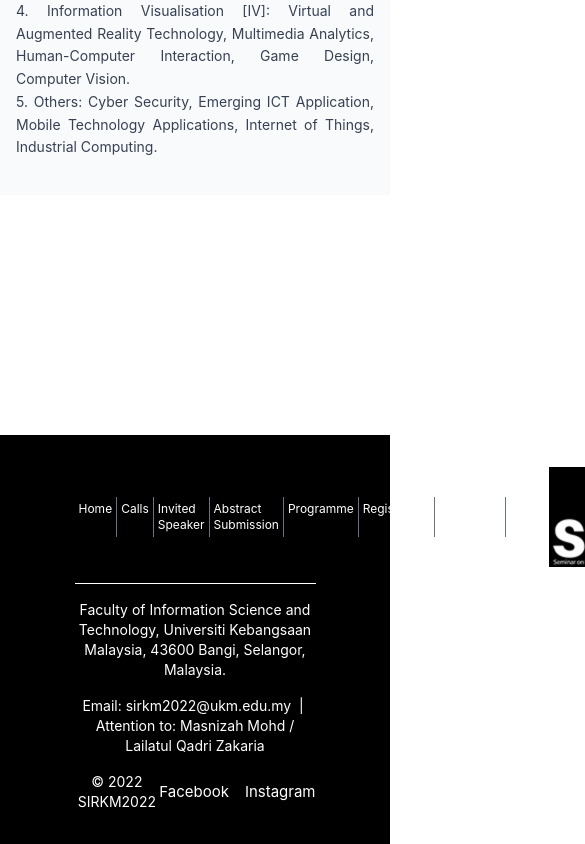
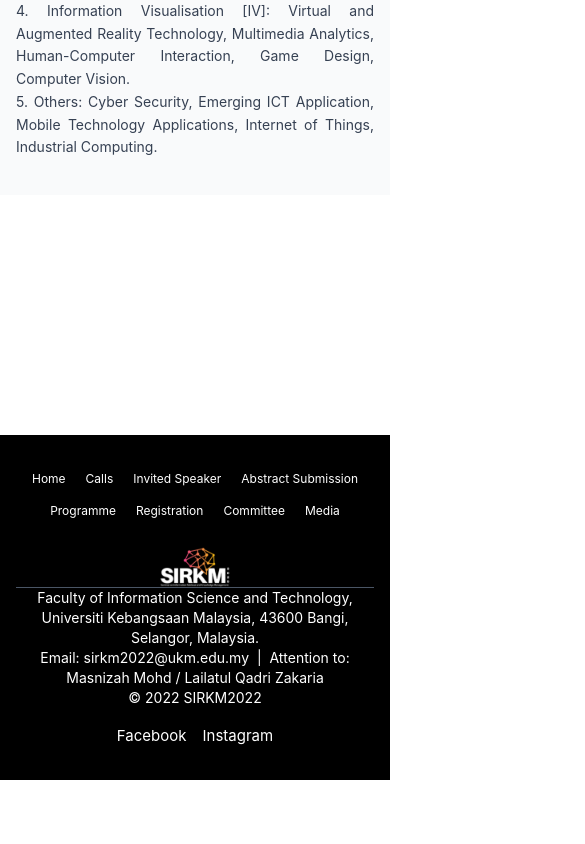
Before and after one commit to zafarshahrin/SIRKM2025, a Vue app: page /home in a window 390 px wide. Shown: the part 2766-3610 px from the top of the page, 585 px wide, since content can reach past the window. After the commit the page ends 3546 px from the top, so only its background shows below. Built offline with nearby package versions, Linux system fonts and the light colour scheme.

Commit message:
update full responsive

```diff
--- a/src/components/uicomponents/footer.vue
+++ b/src/components/uicomponents/footer.vue
@@ -1,10 +1,11 @@
 <template>
-  <footer class="bg-black text-white py-8 mt-10 flex justify-center">
-    <div class="w-[70%] mx-auto px-4 sm:px-6 lg:px-8 grid grid-cols-1 gap-4">
-      <div class="flex justify-between items-center">
+  <footer class="bg-black text-white py-8 mt-10">
+    <div class="max-w-6xl mx-auto px-4 sm:px-6 lg:px-8 space-y-6">
+      <!-- Top section -->
+      <div class="flex flex-col md:flex-row justify-between items-center gap-6">
         <!-- Navigation Links -->
         <div
-          class="flex flex-nowrap justify-center md:justify-start gap-0 text-xs font-bold mb-4 divide-x divide-gray-500"
+          class="flex flex-wrap justify-center md:justify-start gap-x-3 gap-y-2 text-xs font-bold text-center md:text-left"
         >
           <router-link to="/" class="px-1 py-1 hover:text-red-800">Home</router-link>
           <router-link to="/calls" class="px-1 py-1 hover:text-red-800">Calls</router-link>
@@ -19,32 +20,33 @@
         <!-- Logo -->
         <div class="shrink-0">
           <router-link to="/">
-            <img :src="logo" alt="SIRKM Logo" />
+            <img :src="logo" alt="SIRKM Logo" class="h-10 md:h-12 object-contain mx-auto md:mx-0" />
           </router-link>
         </div>
       </div>
 
-      <hr />
+      <hr class="border-gray-600" />
 
       <!-- Address -->
-      <div class="text-sm mb-4 text-center md:text-left">
+      <div class="text-sm text-center md:text-left">
         Faculty of Information Science and Technology, Universiti Kebangsaan
         Malaysia, 43600 Bangi, Selangor, Malaysia.
       </div>
 
       <!-- Contact -->
-      <div class="text-sm mb-4 text-center md:text-left">
+      <div class="text-sm text-center md:text-left">
         Email:
         <a href="mailto:sirkm2022@ukm.edu.my" class="hover:text-gray-400">sirkm2022@ukm.edu.my</a>
         &nbsp;|&nbsp; Attention to: Masnizah Mohd / Lailatul Qadri Zakaria
       </div>
 
-      <div class="flex items-center justify-between">
+      <!-- Bottom section -->
+      <div class="flex flex-col md:flex-row items-center justify-between gap-4">
         <!-- Copyright -->
         <div class="text-sm text-center md:text-left">&copy; 2022 SIRKM2022</div>
 
         <!-- Social media -->
-        <div class="flex justify-center md:justify-start gap-4 mb-4">
+        <div class="flex justify-center md:justify-end gap-4">
           <a href="#" class="hover:text-gray-400">Facebook</a>
           <a href="#" class="hover:text-gray-400">Instagram</a>
         </div>
```
